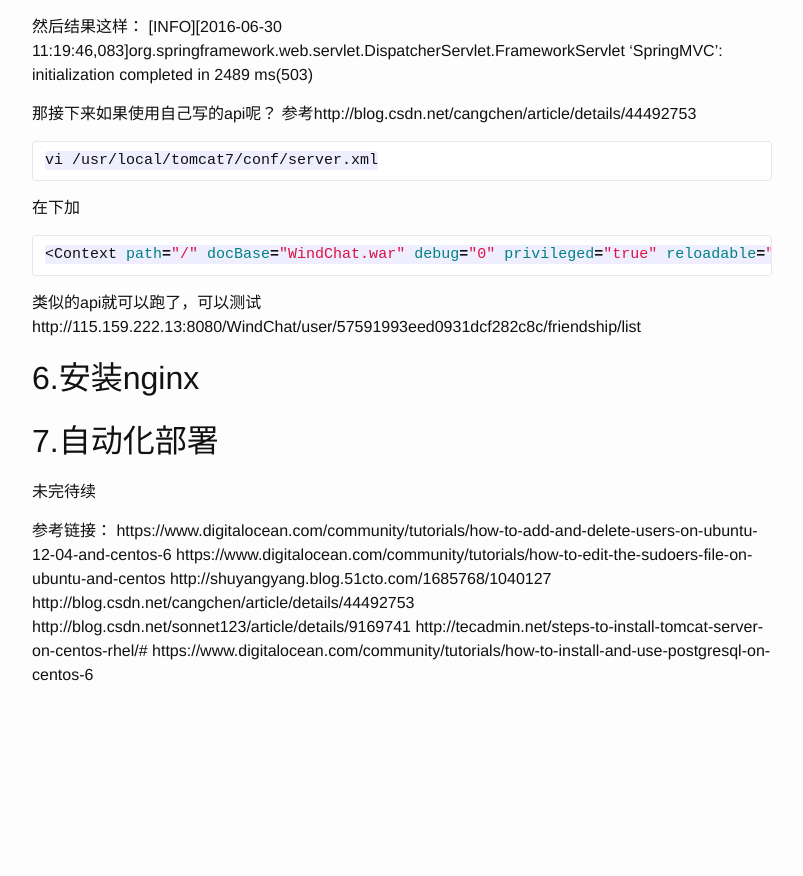
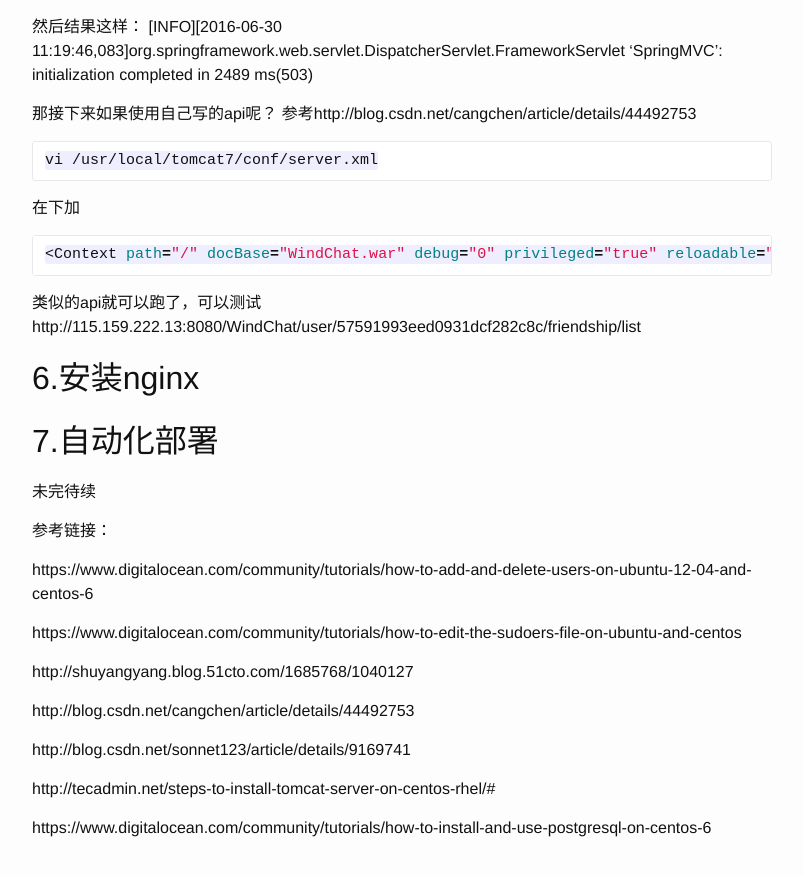
Before and after one commit to tdseed/tdseed.github.com, a Jekyll site: the page built from _posts/2016-01-01-build-java-server-and-deploy.markdown, in a window 1280 px wide and 900 px high, scrolled down 7642 px. Shown: the top 876 px of the window, without its empty margins (238-1041 px from the left). Built offline with Jekyll 4.4.1, drawn with Linux system fonts in a browser that asks for light colours; comment, search, counter and statistics services are not loaded; before the commit the page ends 8389 px from its top, so only the background shows below that; part of the change alters nothing that is shown; some of the changed text lies outside the part shown.

```diff
--- a/_posts/2016-01-01-build-java-server-and-deploy.markdown
+++ b/_posts/2016-01-01-build-java-server-and-deploy.markdown
@@ -255,9 +255,9 @@ In centos 7+, 可以:
 一开始看了带日期的日志, 看到的log很少，发现不了问题。。。
 
 我们现在的项目是把数据库配置文件放在代码库里面，要想在本地和线上共用数据库配置一般有三种方式：
-1. spring <profiles></profiles>
-2. 让项目在不同的环境加载不同的配置文件，http://www.dexcoder.com/selfly/article/3558
-3. dorker的方式
+1.  spring profiles标签
+2.  让项目在不同的环境加载不同的配置文件，http://www.dexcoder.com/selfly/article/3558
+3.  dorker的方式
 
 https://www.digitalocean.com/community/tutorials/how-to-install-and-use-postgresql-on-centos-6
 
@@ -415,14 +415,23 @@ vi /usr/local/tomcat7/conf/server.xml
 http://115.159.222.13:8080/WindChat/user/57591993eed0931dcf282c8c/friendship/list
 
 ## 6.安装nginx
+
 ## 7.自动化部署
+
 未完待续
 
 参考链接：
+
 https://www.digitalocean.com/community/tutorials/how-to-add-and-delete-users-on-ubuntu-12-04-and-centos-6
+
 https://www.digitalocean.com/community/tutorials/how-to-edit-the-sudoers-file-on-ubuntu-and-centos
+
 http://shuyangyang.blog.51cto.com/1685768/1040127
+
 http://blog.csdn.net/cangchen/article/details/44492753
+
 http://blog.csdn.net/sonnet123/article/details/9169741
+
 http://tecadmin.net/steps-to-install-tomcat-server-on-centos-rhel/#
+
 https://www.digitalocean.com/community/tutorials/how-to-install-and-use-postgresql-on-centos-6
```
